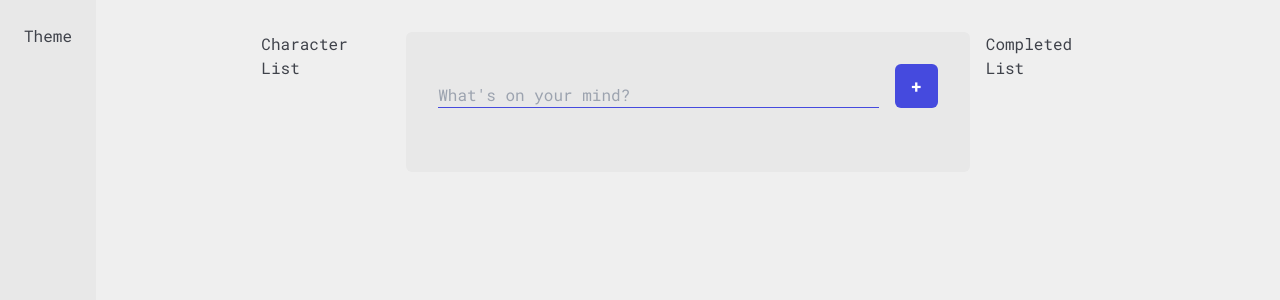
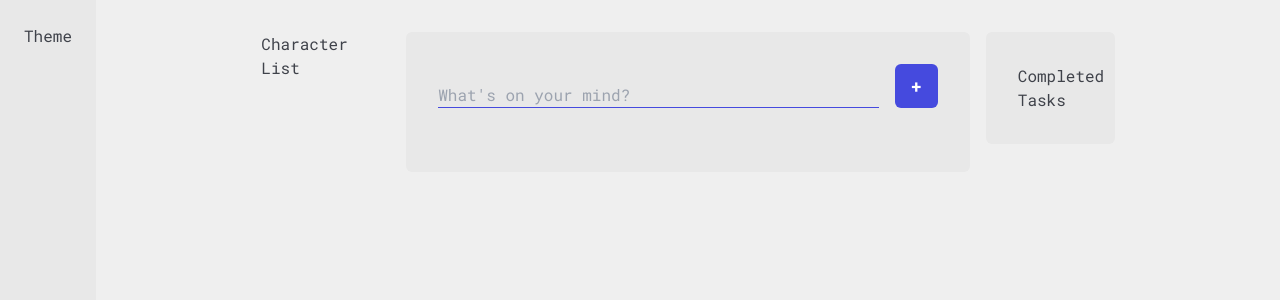
Before and after one commit to pablocantu/JATL, a React (Create React App) app: page / in a window 1280 px wide. Shown: the top 300 px of the page. Built offline with nearby package versions, Linux system fonts and the light colour scheme.

Commit message:
Adds new component to reuse board elements' containers styling

```diff
--- a/src/components/Layout/Board/CompletedTasks/CompletedTasks.tsx
+++ b/src/components/Layout/Board/CompletedTasks/CompletedTasks.tsx
@@ -1,10 +1,11 @@
+import ContentBox from 'components/common/ContentBox/ContentBox';
 import React from 'react';
 
 const CompletedTasks: React.FC = () => {
     return (
-        <div>
-            Completed List
-        </div>
+        <ContentBox>
+            Completed Tasks
+        </ContentBox>
     );
 }
 
--- a/src/components/Layout/Board/TodoList/TodoList.tsx
+++ b/src/components/Layout/Board/TodoList/TodoList.tsx
@@ -1,6 +1,7 @@
 import React, { useState, useEffect, useContext } from 'react';
 import { v4 as uuidv4 } from 'uuid';
 
+import ContentBox from 'components/common/ContentBox/ContentBox';
 import Input from 'components/common/Input/Input';
 import Task from 'components/common/Task/Task';
 
@@ -33,7 +34,7 @@ const TodoList: React.FC = () => {
     }
 
     return (
-        <div className='p-8 bg-c-bg-secondary rounded-md'>
+        <ContentBox>
             <div className='flex flex-row items-end gap-x-4 w-full'>
                 <div className='flex-grow'>
                     <Input
@@ -71,7 +72,7 @@ const TodoList: React.FC = () => {
                         })
                 }
             </div>
-        </div>
+        </ContentBox>
     );
 }
 
--- /dev/null
+++ b/src/components/common/ContentBox/ContentBox.tsx
@@ -0,0 +1,15 @@
+import React from 'react';
+
+interface Props {
+    children: React.ReactNode
+}
+
+const ContentBox: React.FC<Props> = ({ children }: Props) => {
+    return (
+        <div className='p-8 bg-c-bg-secondary rounded-md'>
+            {children}
+        </div>
+    );
+}
+
+export default ContentBox;
```
